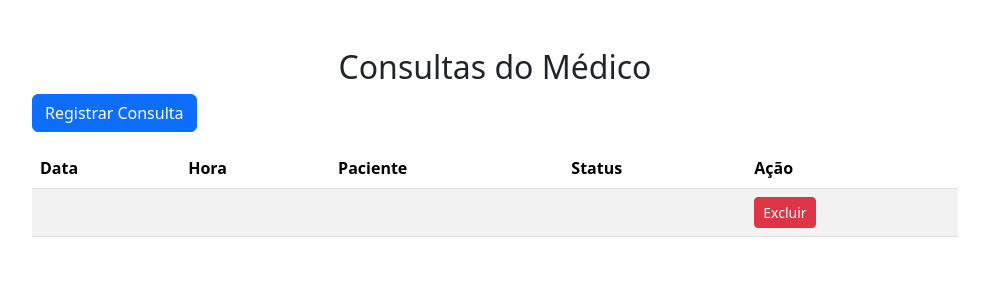
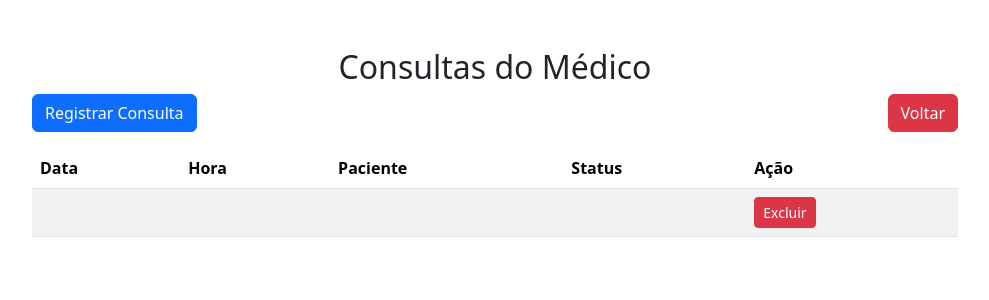
Before and after one commit to Gustav0Furtad0/MediDOC-Flask, a Flask app: page /consultas in a window 1280 px wide. Shown: the part 90-390 px from the top of the page, without its empty margins (145-1134 px from the left). Run offline with Flask 3, Linux system fonts and the light colour scheme; the visitor is signed in with stand-in values (Sample User, id 1); tables that the repository leaves empty hold one stand-in row (values such as "Sample post"); some libraries are stand-ins or nearby versions.

Commit message:
botoes de navegacao

```diff
--- a/templates/cadastrarPaciente.html
+++ b/templates/cadastrarPaciente.html
@@ -8,6 +8,9 @@
                 {{ message }}
             </div>
     {% endif %}
+    <div class="d-flex justify-content-between mb-3">
+        <a href="/pacientes" class="btn btn-danger">Voltar</a>
+    </div>
     <form method="POST" action="/registrarPaciente">
         <div class="form-group mb-3">
             <label for="nome_completo">Nome Completo</label>
--- a/templates/consultas.html
+++ b/templates/consultas.html
@@ -6,7 +6,10 @@
         <div class="col-md-10">
             <h2 class="text-center">Consultas do Médico</h2>
 
-            <a href="/registrar_consulta" class="btn btn-primary mb-3">Registrar Consulta</a>
+            <div class="d-flex justify-content-between mb-3">
+                <a href="/registrar_consulta" class="btn btn-primary">Registrar Consulta</a>
+                <a href="/bemvindo" class="btn btn-danger">Voltar</a>
+            </div>
 
             <table class="table table-striped">
                 <thead>
--- a/templates/editarmedico.html
+++ b/templates/editarmedico.html
@@ -11,7 +11,9 @@
                 {{ message }}
             </div>
             {% endif %}
-
+            <div class="d-flex justify-content-between mb-3">
+                <a href="/medicoinfo" class="btn btn-danger">Voltar</a>
+            </div>
             <form method="POST" action="/editarmedico">
                 <div class="form-group mb-4">
                     <label for="nome_completo">Nome Completo</label>
--- a/templates/medicoinfo.html
+++ b/templates/medicoinfo.html
@@ -5,7 +5,9 @@
     <div class="row justify-content-center">
         <div class="col-md-6">
             <h2 class="text-center">Perfil do Médico</h2>
-
+            <div class="d-flex justify-content-between mb-3">
+                <a href="/bemvindo" class="btn btn-danger">Voltar</a>
+            </div>
             <div class="card">
                 <div class="card-body">
                     <h4 class="card-title">Nome: {{ doctor.nome_completo }}</h4>
--- a/templates/pacientes.html
+++ b/templates/pacientes.html
@@ -6,7 +6,10 @@
         <div class="col-md-10">
             <h2 class="text-center">Pacientes</h2>
 
-            <a href="/registrarPaciente" class="btn btn-primary mb-3">Registrar Paciente</a>
+            <div class="d-flex justify-content-between mb-3">
+                <a href="/registrarPaciente" class="btn btn-primary">Registrar Paciente</a>
+                <a href="/bemvindo" class="btn btn-danger">Voltar</a>
+            </div>
 
             <table class="table table-striped">
                 <thead>
--- a/templates/register.html
+++ b/templates/register.html
@@ -5,6 +5,9 @@
     <div class="row justify-content-center">
         <div class="col-md-6">
             <h2 class="text-center">Registro de Médico</h2>
+            <div class="d-flex justify-content-between mb-3">
+                <a href="/login" class="btn btn-danger">Voltar</a>
+            </div>
             <form method="POST" action="/registro">
                 <div class="form-group mb-3">
                     <label for="nome_completo">Nome Completo</label>
```
Also changed, not shown: templates/editarPaciente.html (+8 -3 lines), templates/prontuario.html (added), templates/prontuário.html (deleted).
